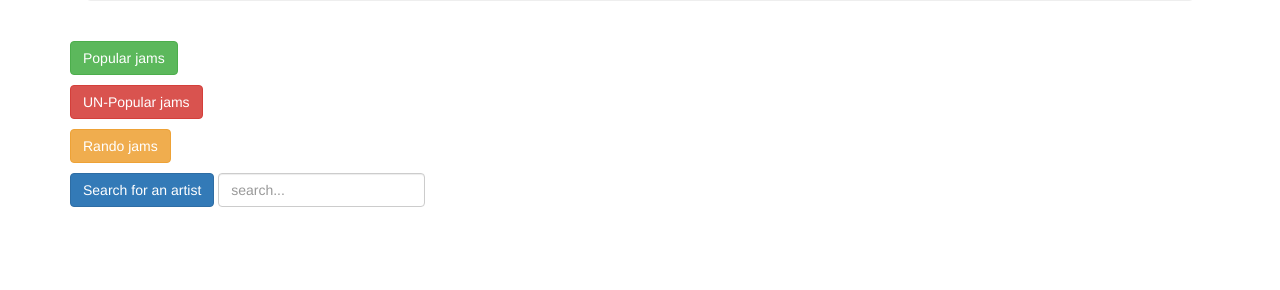
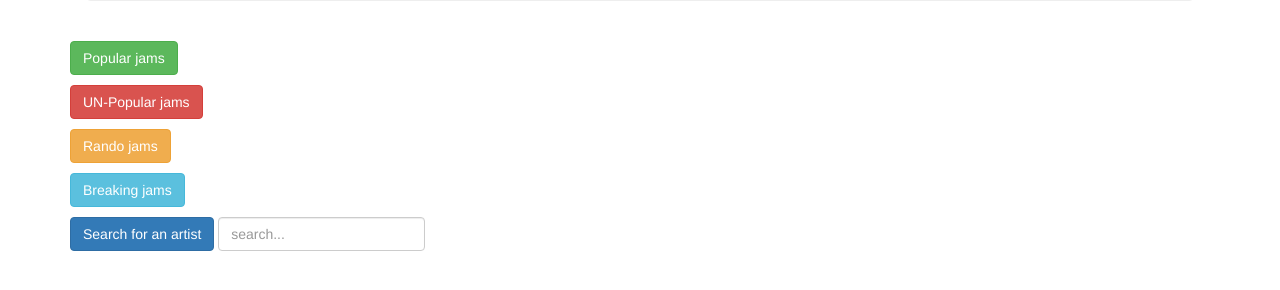
Before and after one commit to jnf/jquery-jukebox, a Rails app: page / in a window 1280 px wide. Shown: the part 239-529 px from the top of the page. Run offline with Rails 7, Linux system fonts and the light colour scheme; style sheets or scripts are compiled from the project's sources; some libraries are stand-ins or nearby versions.

Commit message:
added button for :breaking action

```diff
--- a/app/views/home/index.html.erb
+++ b/app/views/home/index.html.erb
@@ -23,6 +23,12 @@
   <% end %>
 </p>
 
+<p>
+  <%= form_tag "/", class: "breaking" do %>
+    <%= submit_tag "Breaking jams", class: "btn btn-info" %>
+  <% end %>
+</p>
+
 <%= form_tag "/", class: "form form-inline search" do %>
   <%= submit_tag "Search for an artist", class: "btn btn-primary" %>
   <%= text_field_tag :artist, nil,
```
